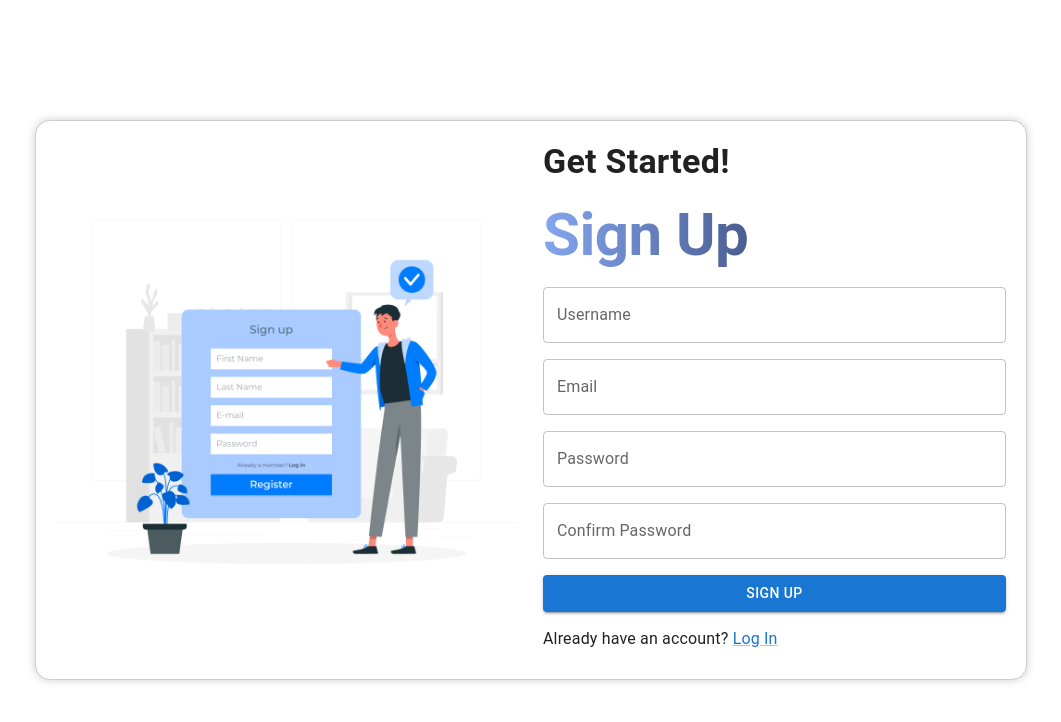
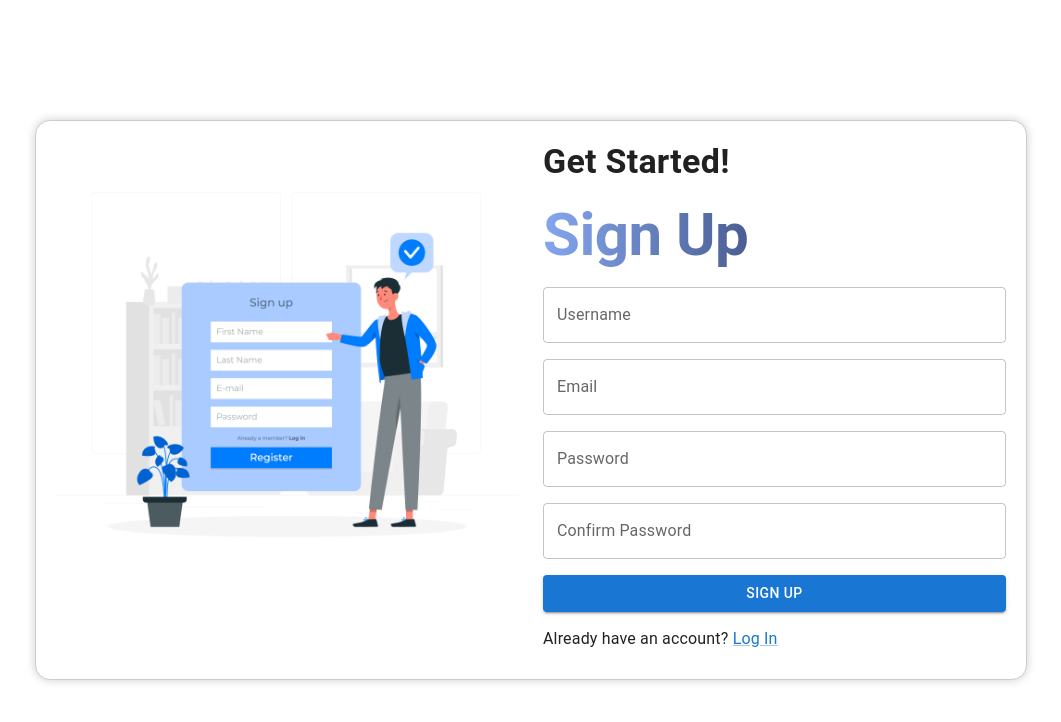
Before and after one commit to Hiru1003/chatgpt-ui, a React (Create React App) app: page /signup in a window 1280 px wide. Shown: the top 722 px of the page, without its empty margins (109-1170 px from the left). Built offline with nearby package versions, Linux system fonts and the light colour scheme.

Commit message:
Backend and frontend folders

```diff
--- a/package.json
+++ b/package.json
@@ -10,6 +10,7 @@
     "@testing-library/jest-dom": "^5.17.0",
     "@testing-library/react": "^13.4.0",
     "@testing-library/user-event": "^13.5.0",
+    "axios": "^1.7.2",
     "react": "^18.3.1",
     "react-dom": "^18.3.1",
     "react-icons": "^5.2.1",
--- a/src/components/Login.js
+++ b/src/components/Login.js
@@ -45,7 +45,7 @@ const LoginPage = () => {
 
           {/* Right column for login form */}
           <Grid item xs={12} sm={isSmallScreen ? 12 : 6} container justifyContent="center" alignItems="center">
-            <Box >
+            <Box>
               <Typography variant="h4" gutterBottom sx={{ mb: 2, fontWeight: 'bold' }}>
                 Welcome Back!
               </Typography>
--- a/src/components/SignUp.js
+++ b/src/components/SignUp.js
@@ -30,18 +30,14 @@ const SignupPage = () => {
         }}
       >
         <Grid container spacing={3}>
-          {/* Left column for signup image */}
           {!isSmallScreen && (
-            <Grid item xs={12} sm={6} display="flex" alignItems="center" justifyContent="center">
-              <Box display="flex" alignItems="center" justifyContent="center" height="100%">
-                <img src={SignupImage} alt="Logo" style={{ maxWidth: '100%', height: 'auto' }} />
-              </Box>
+            <Grid item xs={12} sm={6}>
+              <img src={SignupImage} alt="Logo" style={{ maxWidth: '100%', height: 'auto' }} />
             </Grid>
           )}
 
-          {/* Right column for signup form */}
           <Grid item xs={12} sm={isSmallScreen ? 12 : 6} container justifyContent="center" alignItems="center">
-            <Box>
+            <Box width="100%">
               <Typography variant="h4" gutterBottom sx={{ mb: 2, fontWeight: 'bold' }}>
                 Get Started!
               </Typography>
@@ -58,28 +54,9 @@ const SignupPage = () => {
               >
                 Sign Up
               </Typography>
-              <TextField
-                id="username"
-                label="Username"
-                variant="outlined"
-                fullWidth
-                sx={{ mb: 2 }}
-              />
-              <TextField
-                id="email"
-                label="Email"
-                variant="outlined"
-                fullWidth
-                sx={{ mb: 2 }}
-              />
-              <TextField
-                id="password"
-                label="Password"
-                type="password"
-                variant="outlined"
-                fullWidth
-                sx={{ mb: 2 }}
-              />
+              <TextField id="username" label="Username" variant="outlined" fullWidth sx={{ mb: 2 }} />
+              <TextField id="email" label="Email" variant="outlined" fullWidth sx={{ mb: 2 }} />
+              <TextField id="password" label="Password" type="password" variant="outlined" fullWidth sx={{ mb: 2 }} />
               <TextField
                 id="confirmPassword"
                 label="Confirm Password"
```
Also changed, not shown: src/instance.js (added, +9 -0 lines), 1 other file (tests, documents, lock files or other folders).
